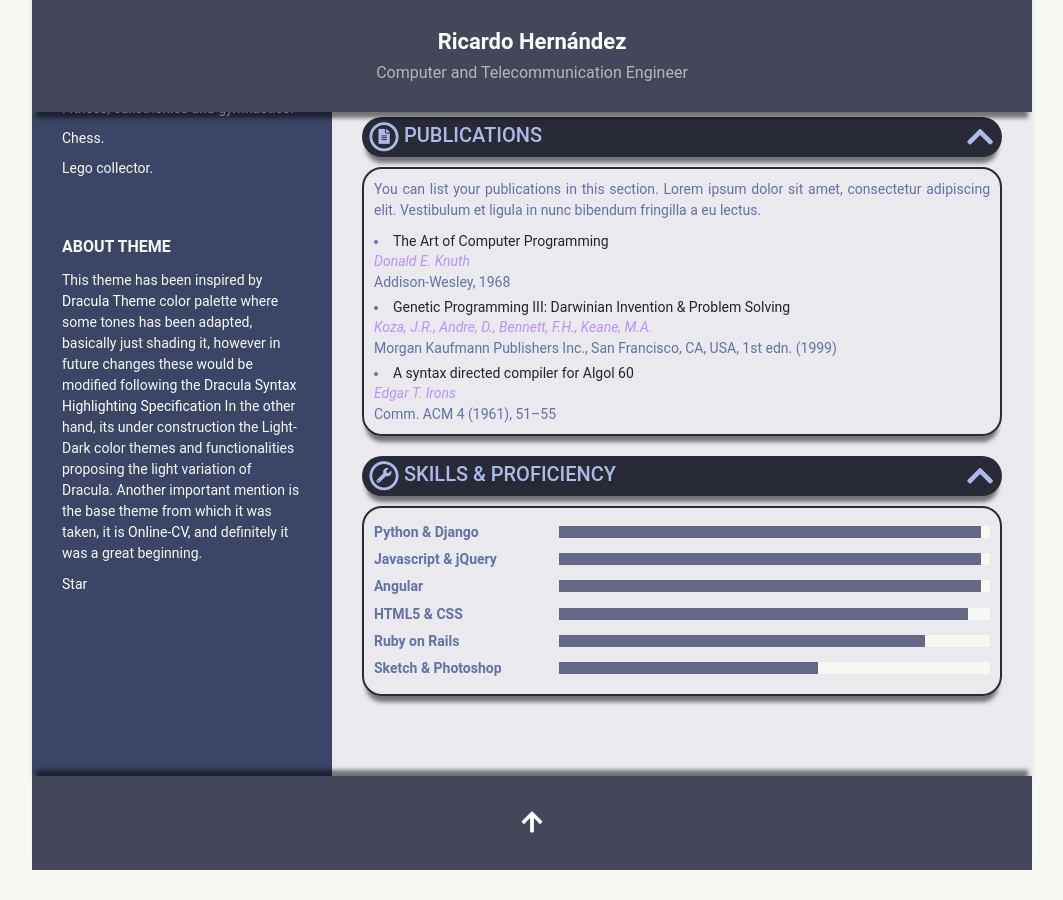
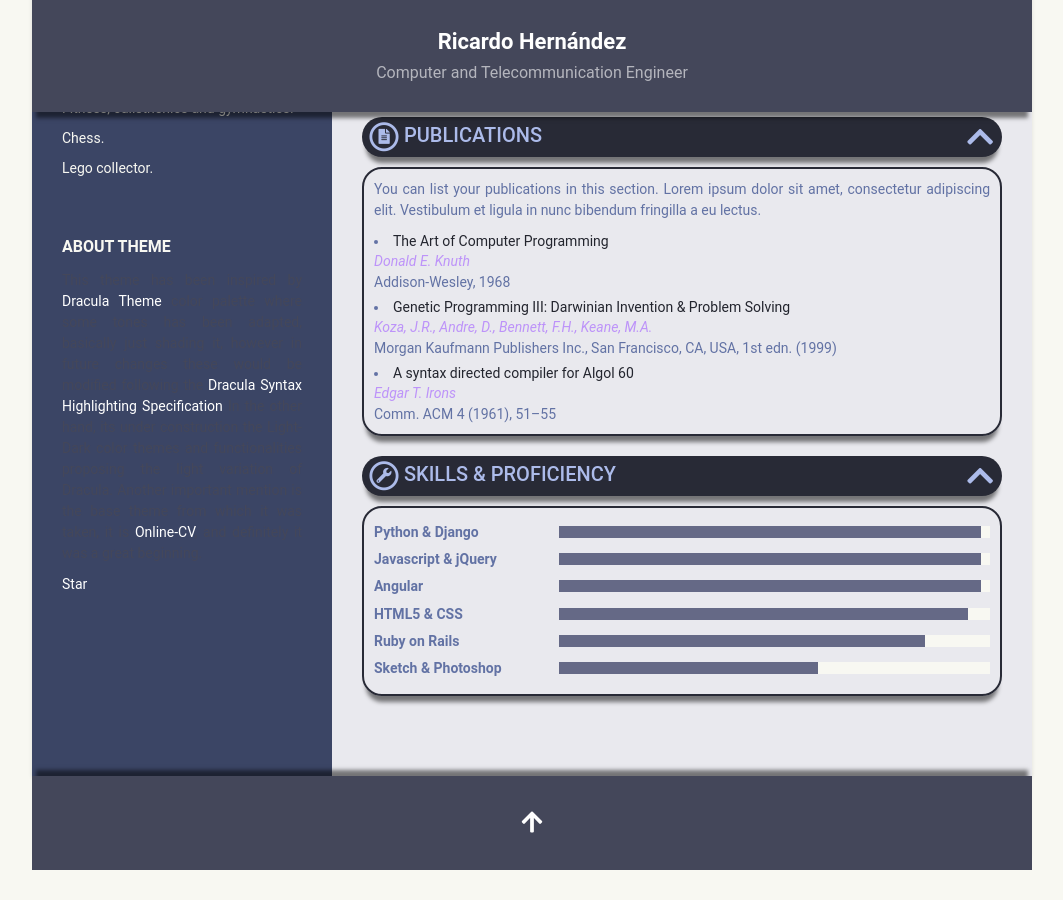
Before and after one commit to RicardoUAMmx/webcode, a Jekyll site: the page built from index.html, in a window 1280 px wide and 900 px high, scrolled down 2284 px. Shown: the whole window, without its empty margins (108-1171 px from the left). Built offline with Jekyll 4.4.1, drawn with Linux system fonts in a browser that asks for light colours.

Commit message:
experimental cv-theme

```diff
--- a/_includes/about.html
+++ b/_includes/about.html
@@ -5,7 +5,9 @@
   </h2>
 
   {% if theme %}
-  <p class="theme">{{ theme | markdownify }}</p>
+  <div class="theme">
+	{{ theme | markdownify }}
+  </div>
   {% endif %}
 
      <a class="github-button" href="https://github.com/RicardoUAMmx/webcode" data-icon="octicon-star" data-show-count="true" aria-label="Star RicardoUAMmx/webcode on GitHub">Star</a>
```
